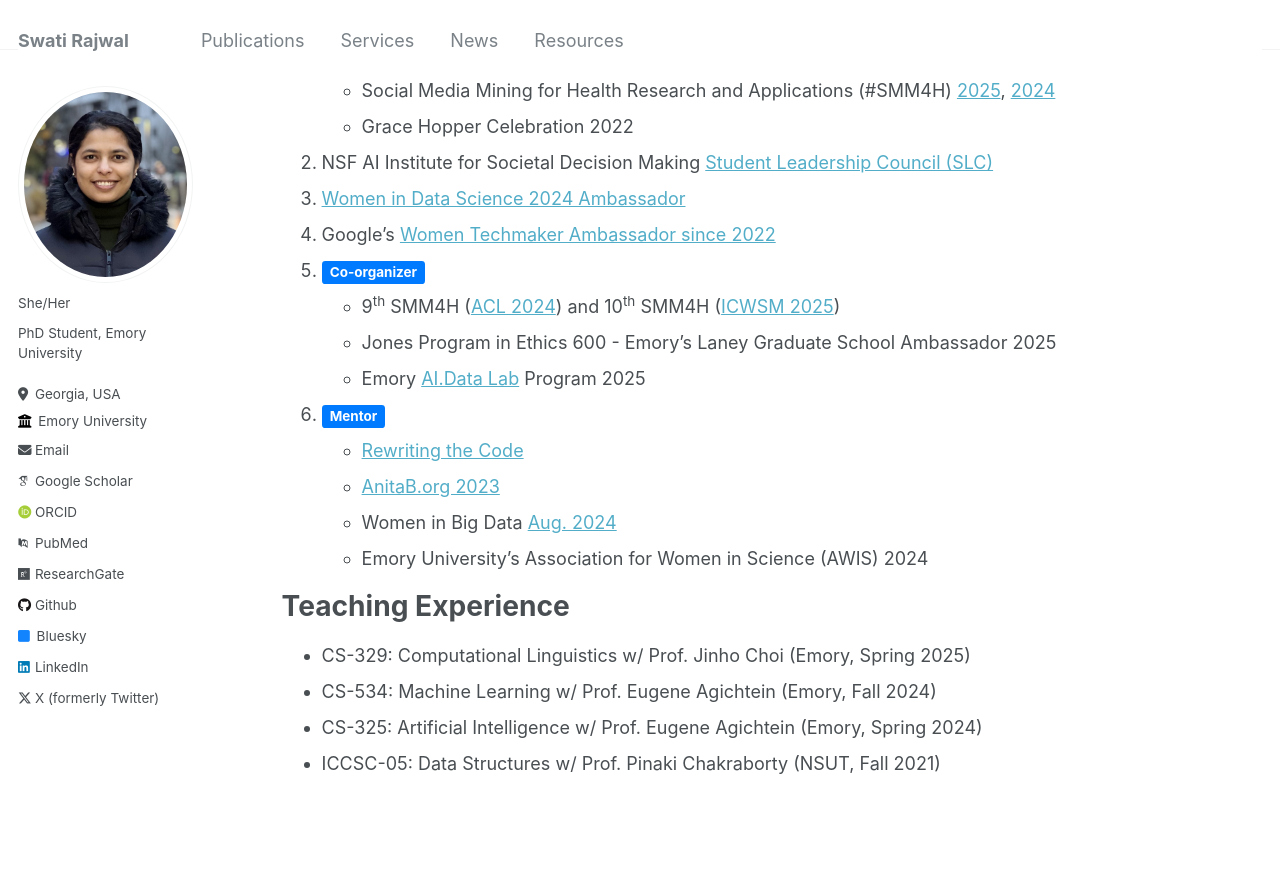
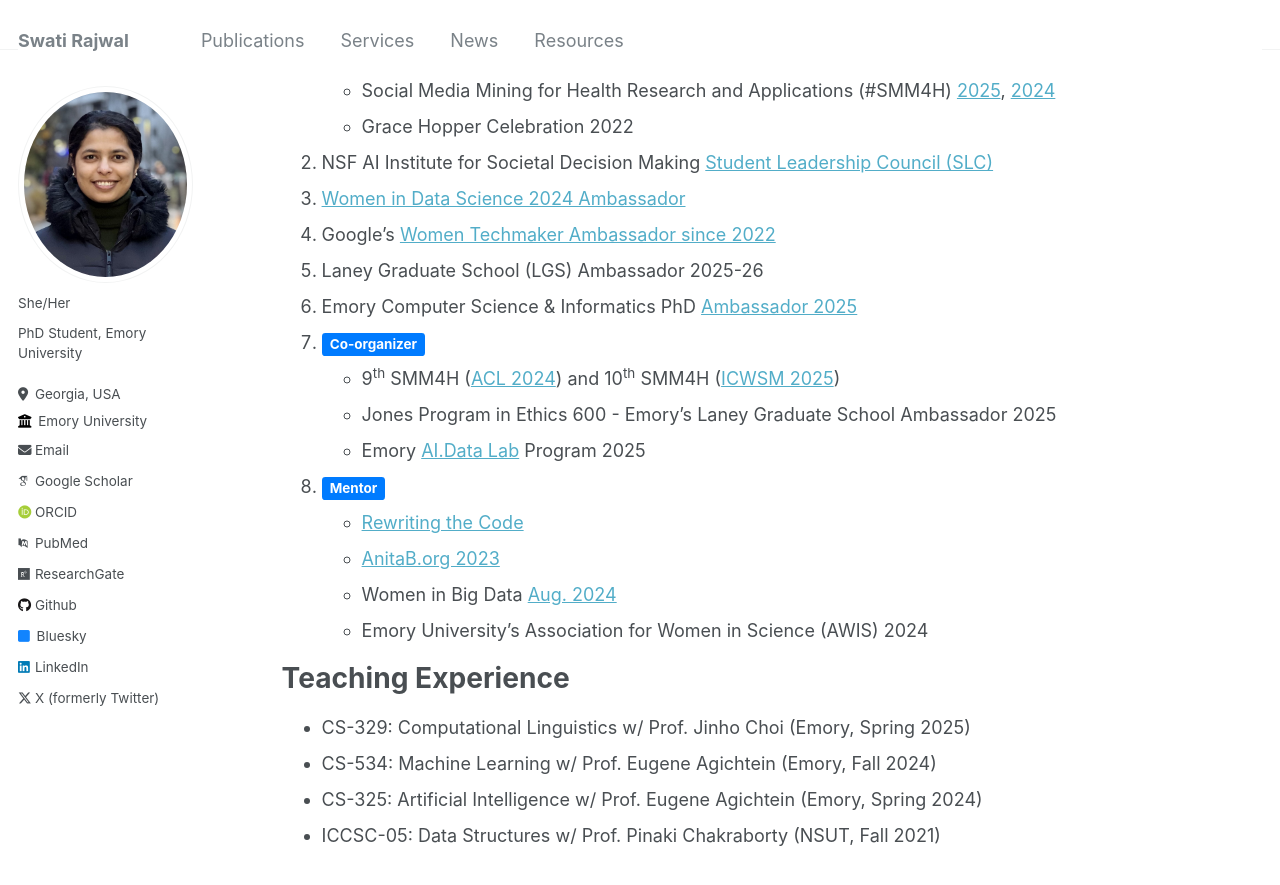
Before and after one commit to swati-rajwal/swati-rajwal.github.io, a Jekyll site: the page built from _pages/services.md, in a window 1280 px wide and 900 px high, scrolled down 379 px. Shown: the top 885 px of the window. Built offline with Jekyll 4.4.1, drawn with Linux system fonts in a browser that asks for light colours; some web fonts are replaced.

Commit message:
Update services.md

```diff
--- a/_pages/services.md
+++ b/_pages/services.md
@@ -19,6 +19,8 @@ author_profile: true
 2. NSF AI Institute for Societal Decision Making <a href="https://www.cmu.edu/ai-sdm/students/index.html" target="_blank">Student Leadership Council (SLC)</a>
 3. <a href="https://www.widsworldwide.org/get-inspired/blog/people/swati-rajwal/" target="_blank">Women in Data Science 2024 Ambassador</a>
 4. Google's <a href="https://g.dev/swatirajwal" target="_blank">Women Techmaker Ambassador since 2022</a>
+5. Laney Graduate School (LGS) Ambassador 2025-26
+6. Emory Computer Science & Informatics PhD <a href="https://www.linkedin.com/posts/emory-university-department-of-computer-science_emorycs-computerscience-graduatestudies-activity-7313253442305630209-P5-z?utm_source=social_share_send&utm_medium=member_desktop_web&rcm=ACoAAB_7APYBDiyZ809OFpQLKOgHHMkaMqYeZa8" target="_blank">Ambassador 2025</a>
 5. <span class="label label-success" style="background-color: #007bff; display: inline; padding: .2em .6em .3em; font-size: 75%; font-weight: bold; line-height: 1; color: #ffffff; text-align: center; white-space: nowrap; vertical-align: baseline; border-radius: .25em;">Co-organizer</span>
     * 9<sup>th</sup> SMM4H (<a href="https://aclanthology.org/2024.smm4h-1.40/" target="_blank">ACL 2024</a>) and 10<sup>th</sup> SMM4H (<a href="https://healthlanguageprocessing.org/smm4h-2025/" target="_blank">ICWSM 2025</a>)
     * Jones Program in Ethics 600 - Emory’s Laney Graduate School Ambassador 2025
```
